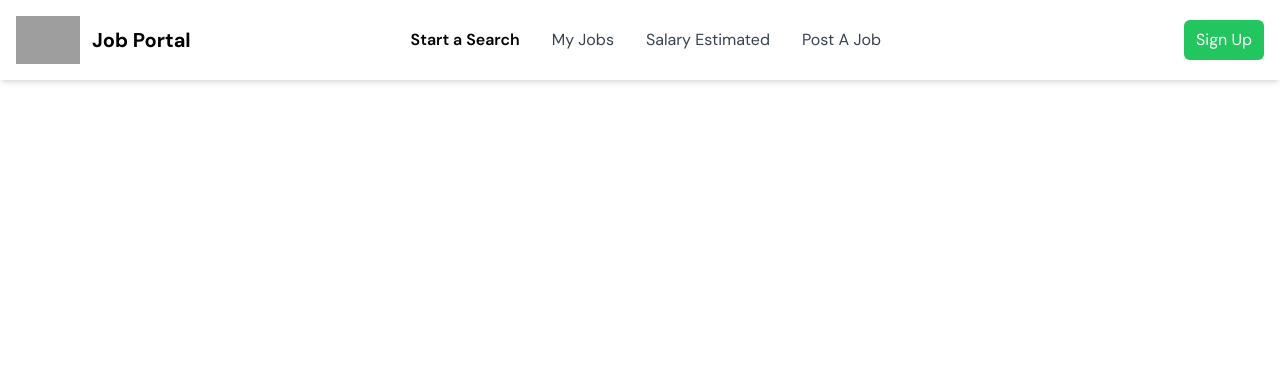
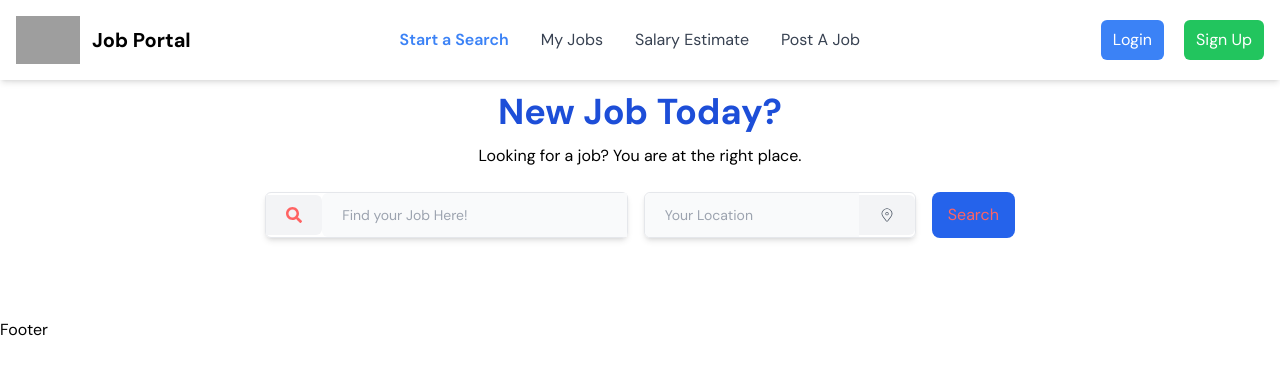
Before and after one commit to KARANSINGH34951/Job-Portal, a React (Vite) app in the folder job-portal-client/: page / in a window 1280 px wide. Shown: the top 374 px of the page. Built offline with nearby package versions, Linux system fonts and the light colour scheme; grey boxes are pictures that could not be loaded.

Commit message:
Search functionality

```diff
--- a/job-portal-client/package.json
+++ b/job-portal-client/package.json
@@ -10,8 +10,12 @@
     "preview": "vite preview"
   },
   "dependencies": {
+    "@emotion/react": "^11.13.3",
+    "@emotion/styled": "^11.13.0",
+    "@mui/material": "^6.0.2",
     "react": "^18.3.1",
     "react-dom": "^18.3.1",
+    "react-icons": "^5.3.0",
     "react-router-dom": "^6.26.1"
   },
   "devDependencies": {
--- /dev/null
+++ b/job-portal-client/src/Components/Banners.jsx
@@ -0,0 +1,51 @@
+import { FaSearch } from "react-icons/fa";
+import { CiLocationOn } from "react-icons/ci";
+
+const Banners = ({ query, handleQueryChange }) => {
+  return (
+    <div className="max-w-screen-2xl container mx-auto lg:px-24 xl:px-24 px-4 md:py-20 py-14">
+      <h1 className="text-4xl font-bold text-blue-700 my-3 text-center">New Job Today?</h1>
+      <p className="text-black text-center mb-6">Looking for a job? You are at the right place.</p>
+
+      <form action="">
+        <div className="flex justify-center md:flex-row flex-col md:gap-4 gap-6">
+
+          <div className="flex items-center border rounded-md shadow-md md:w-1/2 lg:w-1/3">
+          <span className="bg-gray-100 px-5 py-3 rounded-r-md">
+              <FaSearch  />
+            </span>
+            <input
+              type="text"
+              id="title"
+              name="title"
+              className="block flex-1 border-none outline-none bg-gray-50 px-5 py-3 sm:text-sm rounded-l-md hover:bg-emerald-100"
+              onChange={handleQueryChange}
+
+              value={query}
+              placeholder="Find your Job Here!"
+            />
+          </div>
+
+          <div className="flex items-center border rounded-md shadow-md md:w-1/3 lg:w-1/4">
+            <input
+              type="text"
+              id="location"
+              name="location"
+              className="block flex-1 border-none outline-none bg-gray-50 px-5 py-3 sm:text-sm rounded-l-md hover:bg-emerald-100"
+              placeholder="Your Location"
+            />
+            <span className="bg-gray-100 px-5 py-3 rounded-r-md">
+              <CiLocationOn className="text-gray-600" />
+            </span>
+          </div>
+
+          <button type='submit' className='bg-blue-600 px-4 py-2 rounded-lg'>
+              Search
+          </button>
+        </div>
+      </form>
+    </div>
+  );
+};
+
+export default Banners;
--- a/job-portal-client/src/Components/Navbar.jsx
+++ b/job-portal-client/src/Components/Navbar.jsx
@@ -1,5 +1,5 @@
-import React, { useState } from 'react';
-import { Link, NavLink } from 'react-router-dom';
+import React, { useState } from "react";
+import { Link, NavLink } from "react-router-dom";
 
 const Navbar = () => {
   const [isMenuOpen, setIsMenuOpen] = useState(false);
@@ -9,52 +9,98 @@ const Navbar = () => {
   };
 
   const navItems = [
-    { path: '/', title: 'Start a Search' },
-    { path: '/my-job', title: 'My Jobs' },
-    { path: '/salary', title: 'Salary Estimated' },
-    { path: '/post-job', title: 'Post A Job' },
+    { path: "/", title: "Start a Search" },
+    { path: "/my-job", title: "My Jobs" },
+    { path: "/salary", title: "Salary Estimate" },
+    { path: "/post-job", title: "Post A Job" },
   ];
 
   return (
-    <header className="bg-white shadow-md fixed w-full z-50">
+    <header className="bg-white shadow-md fixed w-full z-50 ">
       <nav className="container mx-auto px-4 py-4 flex items-center justify-between">
         <div className="flex items-center">
-          <img className="h-12" src="https://th.bing.com/th/id/OIP.Dy70nxVD0Xw0UuSd9HUdcAHaFj?w=260&h=195&c=7&r=0&o=5&dpr=1.5&pid=1.7" alt="logo" />
+          <img
+            className="h-12"
+            src="https://th.bing.com/th/id/OIP.Dy70nxVD0Xw0UuSd9HUdcAHaFj?w=260&h=195&c=7&r=0&o=5&dpr=1.5&pid=1.7"
+            alt="logo"
+          />
           <span className="text-xl font-bold ml-3">Job Portal</span>
         </div>
         <div className="lg:hidden">
-          <button onClick={handleMenu} className="text-gray-700 focus:outline-none">
+          <button
+            onClick={handleMenu}
+            className="text-gray-700 focus:outline-none"
+          >
             {isMenuOpen ? (
-              <svg className="h-6 w-6" fill="none" stroke="currentColor" viewBox="0 0 24 24" xmlns="http://www.w3.org/2000/svg">
-                <path strokeLinecap="round" strokeLinejoin="round" strokeWidth="2" d="M6 18L18 6M6 6l12 12"></path>
+              <svg
+                className="h-6 w-6"
+                fill="none"
+                stroke="currentColor"
+                viewBox="0 0 24 24"
+                xmlns="http://www.w3.org/2000/svg"
+              >
+                <path
+                  strokeLinecap="round"
+                  strokeLinejoin="round"
+                  strokeWidth="2"
+                  d="M6 18L18 6M6 6l12 12"
+                ></path>
               </svg>
             ) : (
-              <svg className="h-6 w-6" fill="none" stroke="currentColor" viewBox="0 0 24 24" xmlns="http://www.w3.org/2000/svg">
-                <path strokeLinecap="round" strokeLinejoin="round" strokeWidth="2" d="M4 6h16M4 12h16m-7 6h7"></path>
+              <svg
+                className="h-6 w-6"
+                fill="none"
+                stroke="currentColor"
+                viewBox="0 0 24 24"
+                xmlns="http://www.w3.org/2000/svg"
+              >
+                <path
+                  strokeLinecap="round"
+                  strokeLinejoin="round"
+                  strokeWidth="2"
+                  d="M4 6h16M4 12h16m-7 6h7"
+                ></path>
               </svg>
             )}
           </button>
         </div>
-        <ul className={`lg:flex space-x-8 items-center ${isMenuOpen ? 'block' : 'hidden'} lg:block absolute lg:static top-16 left-0 right-0 bg-white lg:bg-transparent p-5 lg:p-0`}>
+        <ul
+          className={`lg:flex space-x-8 items-center ${
+            isMenuOpen ? "block" : "hidden"
+          } lg:block absolute lg:static top-16 left-0 right-0 bg-black lg:bg-white lg:bg-transparent p-5 lg:p-0`}
+        >
           {navItems.map(({ path, title }) => (
             <li key={path} className="text-base mb-3 lg:mb-0">
               <NavLink
                 to={path}
                 className={({ isActive }) =>
-                  isActive ? 'text-blue-500 font-semibold' : 'text-gray-700'
+                  isActive ? "text-blue-500 font-semibold" : "text-gray-700"
                 }
               >
                 {title}
               </NavLink>
             </li>
           ))}
+          <li><Link to="/login">
+            <button className="bg-blue-500 text-white px-3 py-2 rounded-md hover:bg-blue-600 lg:hidden transition">
+              Login
+            </button>
+          </Link></li>
         </ul>
-        <div className={`mt-4 lg:mt-0 lg:flex items-center space-x-5 ${isMenuOpen ? 'block' : 'hidden'} lg:block`}>
+        <div
+          className={`mt-4 lg:mt-0 lg:flex items-center space-x-5 hidden ${
+            isMenuOpen ? "block" : "hidden"
+          } lg:block`}
+        >
           <Link to="/login">
-            <button className="bg-blue-500 text-white px-3 py-2 rounded-md hover:bg-blue-600 transition">Login</button>
+            <button className="bg-blue-500 text-white px-3 py-2 rounded-md hover:bg-blue-600 transition">
+              Login
+            </button>
           </Link>
           <Link to="/signup">
-            <button className="bg-green-500 text-white px-3 py-2 rounded-md hover:bg-green-600 transition">Sign Up</button>
+            <button className="bg-green-500 text-white px-3 py-2 rounded-md hover:bg-green-600 transition">
+              Sign Up
+            </button>
           </Link>
         </div>
       </nav>
--- a/job-portal-client/src/pages/Home.jsx
+++ b/job-portal-client/src/pages/Home.jsx
@@ -1,8 +1,18 @@
-import React from 'react'
+import { useState } from 'react';
+import Banners from '../Components/Banners'
 
 const Home = () => {
+  const [query, setQuery] = useState("");
+
+  const handleQueryChange = (e) => {
+    setQuery(e.target.value);
+    console.log(e.target.value);
+  };
+  console.log(query);
   return (
-    <div className='text-primary'>Home</div>
+    <div className='text-primary'>
+      <Banners query={query} handleQueryChange={handleQueryChange}/>
+    </div>
   )
 }
 
--- a/job-portal-client/tailwind.config.js
+++ b/job-portal-client/tailwind.config.js
@@ -8,7 +8,7 @@ export default {
     extend: {
       colors:{
         "primary":"#ff6363",
-        "blue":"#3575E2"
+
       }
     },
   },
```
Also changed, not shown: 1 other file (tests, documents, lock files or other folders).
